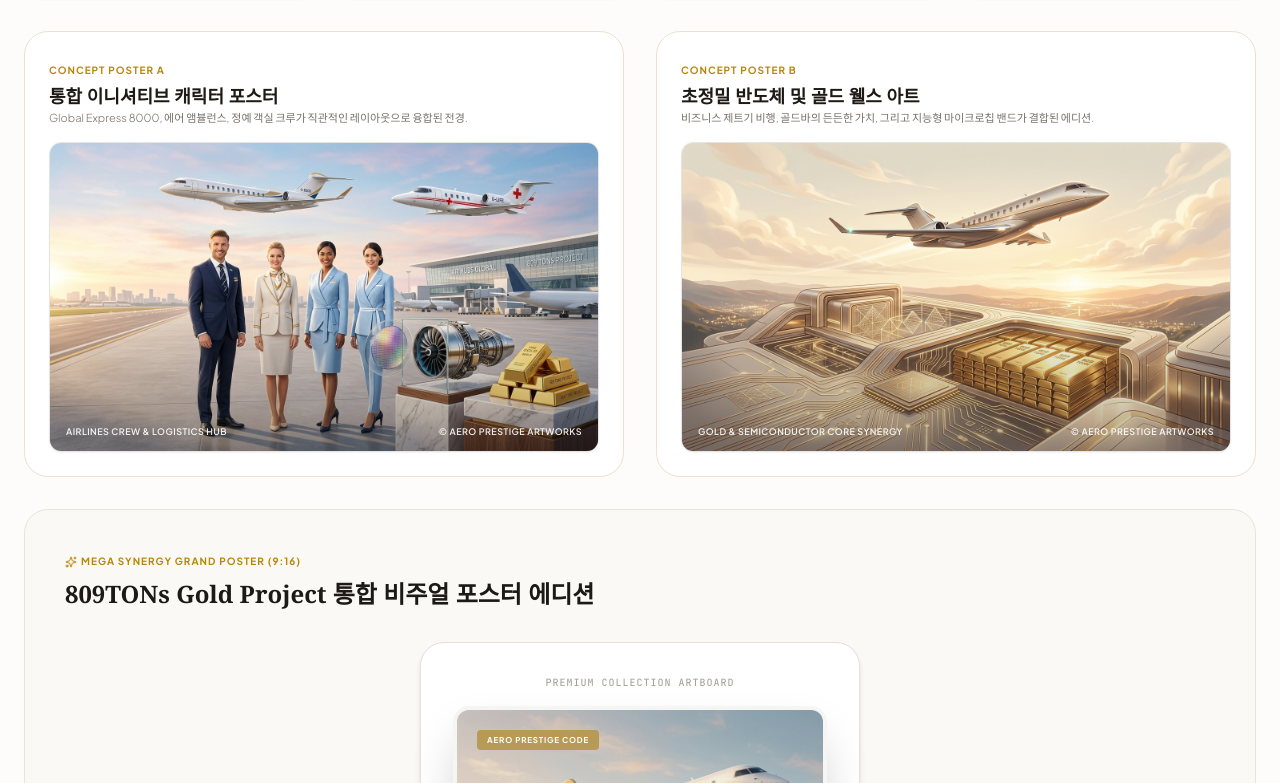
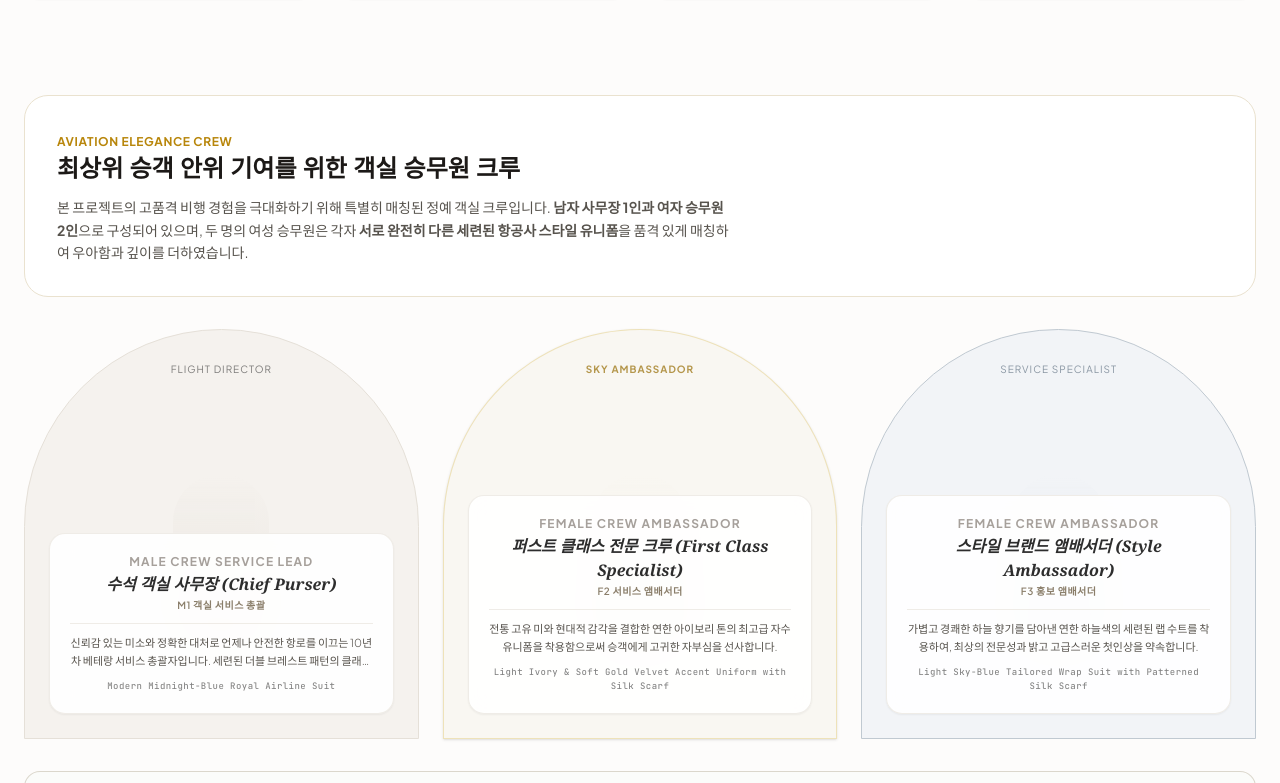
Before and after one commit to alamo99ko-ux/Gold-809-Tons-Project, a React (Vite) app: page / in a window 1280 px wide. Shown: the part 1597-2380 px from the top of the page. Built offline with nearby package versions, Linux system fonts and the light colour scheme.

Commit message:
refactor: update hero visual and remove redundant posters
Simplify the visual frame description and remove the redundant project poster gallery to clean up the layout.

```diff
--- a/src/App.tsx
+++ b/src/App.tsx
@@ -261,12 +261,12 @@ export default function App() {
 
           <div className="grid grid-cols-1 lg:grid-cols-12 items-center">
 
-            {/* Visual Frame - Premium 3:5 Magnified Artboard for dramatic presence */}
+            {/* Visual Frame - Premium Artboard for dramatic presence */}
             <div className="lg:col-span-5 bg-[#F5F2EE] flex items-center justify-center p-6 lg:p-10 border-b lg:border-b-0 lg:border-r border-[#E5E0D8]">
               <div className="relative w-full max-w-[320px] aspect-[3/5] rounded-2xl overflow-hidden border-4 border-white shadow-2xl bg-stone-100 flex items-center justify-center group">
                 <img
                   src="/src/assets/images/gold_809tons_project_glamour_poster_1781862966615.jpg"
-                  alt="Gold 809 Tons Project Primary 3:5 Poster"
+                  alt="Gold 809 Tons Project Primary Poster"
                   className="w-full h-full object-cover transition-all duration-700 hover:scale-103"
                   referrerPolicy="no-referrer"
                   id="hero-synergy-image"
@@ -535,108 +535,7 @@ export default function App() {
 
               </div>
 
-              {/* Premium Project Poster Displays */}
-              <div className="grid grid-cols-1 lg:grid-cols-2 gap-8">
 
-                {/* 1. Official Theme Poster */}
-                <div className="bg-white border border-[#eae2cf] rounded-3xl overflow-hidden p-6 space-y-4">
-                  <div className="flex justify-between items-start">
-                    <div>
-                      <span className="text-[10px] text-[#b8860b] uppercase tracking-widest font-bold">Concept Poster A</span>
-                      <h3 className="font-serif text-lg font-bold text-stone-900 mt-0.5">통합 이니셔티브 캐릭터 포스터</h3>
-                      <p className="text-[11px] text-stone-500 font-light">Global Express 8000, 에어 앰뷸런스, 정예 객실 크루가 직관적인 레이아웃으로 융합된 전경.</p>
-                    </div>
-                  </div>
-
-                  <div className="relative aspect-[16/offset] aspect-video w-full rounded-xl overflow-hidden border border-stone-200 shadow-xs group">
-                    <img
-                      src="/src/assets/images/project_poster_banner_1781765275051.jpg"
-                      alt="Premium Project Travel Poster Art"
-                      className="w-full h-full object-cover transition-all duration-700 hover:scale-102"
-                      referrerPolicy="no-referrer"
-                    />
-                    <div className="absolute inset-0 bg-gradient-to-t from-stone-900/30 via-transparent to-transparent pointer-events-none"></div>
-                    <div className="absolute bottom-3 left-4 right-4 text-white text-[9px] tracking-wider uppercase font-semibold flex items-center justify-between pointer-events-none opacity-90">
-                      <span>Airlines Crew & Logistics Hub</span>
-                      <span>© Aero Prestige Artworks</span>
-                    </div>
-                  </div>
-                </div>
-
-                {/* 2. Advanced Technology & Wealth Fusion Poster */}
-                <div className="bg-white border border-[#eae2cf] rounded-3xl overflow-hidden p-6 space-y-4">
-                  <div className="flex justify-between items-start">
-                    <div>
-                      <span className="text-[10px] text-[#b8860b] uppercase tracking-widest font-bold">Concept Poster B</span>
-                      <h3 className="font-serif text-lg font-bold text-stone-900 mt-0.5">초정밀 반도체 및 골드 웰스 아트</h3>
-                      <p className="text-[11px] text-stone-500 font-light">비즈니스 제트기 비행, 골드바의 든든한 가치, 그리고 지능형 마이크로칩 밴드가 결합된 에디션.</p>
-                    </div>
-                  </div>
-
-                  <div className="relative aspect-[16/offset] aspect-video w-full rounded-xl overflow-hidden border border-stone-200 shadow-xs group">
-                    <img
-                      src="/src/assets/images/premium_conceptual_poster_1781765406982.jpg"
-                      alt="Advanced Technology & Wealth Fusion Poster"
-                      className="w-full h-full object-cover transition-all duration-700 hover:scale-102"
-                      referrerPolicy="no-referrer"
-                    />
-                    <div className="absolute inset-0 bg-gradient-to-t from-stone-900/30 via-transparent to-transparent pointer-events-none"></div>
-                    <div className="absolute bottom-3 left-4 right-4 text-white text-[9px] tracking-wider uppercase font-semibold flex items-center justify-between pointer-events-none opacity-90">
-                      <span>Gold & Semiconductor Core Synergy</span>
-                      <span>© Aero Prestige Artworks</span>
-                    </div>
-                  </div>
-                </div>
-
-              </div>
-
-              {/* 3. Mega 9:16 Synergy Poster Showcase */}
-              <div className="bg-[#FAF9F5] border border-[#E9E4D9] rounded-3xl p-6 lg:p-10 space-y-6 mt-4.5">
-                <div className="flex flex-col md:flex-row md:items-center justify-between gap-4 border-[#E9E4D9]/80 pb-2">
-                  <div>
-                    <span className="inline-flex items-center gap-1 text-[10px] text-[#b8860b] uppercase tracking-widest font-bold">
-                      <Sparkles className="w-3 h-3" /> Mega Synergy Grand Poster (9:16)
-                    </span>
-                    <h3 className="font-serif text-2xl font-bold text-stone-900 mt-1">
-                      809TONs Gold Project 통합 비주얼 포스터 에디션
-                    </h3>
-                  </div>
-                </div>
-
-                <div className="flex flex-col items-center justify-center">
-
-                  {/* Outer Framed 9:16 Poster Card */}
-                  <div className="w-full max-w-[440px] flex flex-col items-center justify-center bg-white border border-[#E5E0D8] rounded-3xl p-6 md:p-8 shadow-md">
-                    <span className="text-[10px] text-stone-400 font-mono mb-4 uppercase tracking-widest">Premium Collection Artboard</span>
-
-                    {/* Museum Frame Container */}
-                    <div className="relative w-full aspect-[9/16] rounded-2xl overflow-hidden border-4 border-stone-100 shadow-2xl group bg-stone-50">
-                      <img
-                        src="/src/assets/images/skyking_synergy_poster_1781858950329.jpg"
-                        alt="809 Tons Gold Project Premium 9:16 Poster"
-                        className="w-full h-full object-cover transition-all duration-700 hover:scale-102"
-                        referrerPolicy="no-referrer"
-                      />
-                      <div className="absolute inset-0 bg-gradient-to-t from-stone-950/50 via-transparent to-transparent pointer-events-none"></div>
-
-                      {/* Interactive Visual Anchors Overlay */}
-                      <div className="absolute inset-0 p-5 flex flex-col justify-between pointer-events-none bg-stone-900/5 hover:bg-transparent transition-all duration-500">
-                        <div className="flex justify-between items-start">
-                          <span className="bg-[#B4964B]/90 backdrop-blur-xs text-white text-[8px] font-bold tracking-widest uppercase px-2.5 py-1 rounded-sm">
-                            AERO PRESTIGE CODE
-                          </span>
-                        </div>
-
-                        <div className="text-white">
-                          <h4 className="font-serif text-base font-bold tracking-tight opacity-95">809 Tons Gold Project</h4>
-                          <p className="text-[9px] tracking-wider text-stone-300 font-light mt-0.5">Skyking Global Aviation Alliance</p>
-                        </div>
-                      </div>
-                    </div>
-                  </div>
-
-                </div>
-              </div>
 
             </section>
 
```
